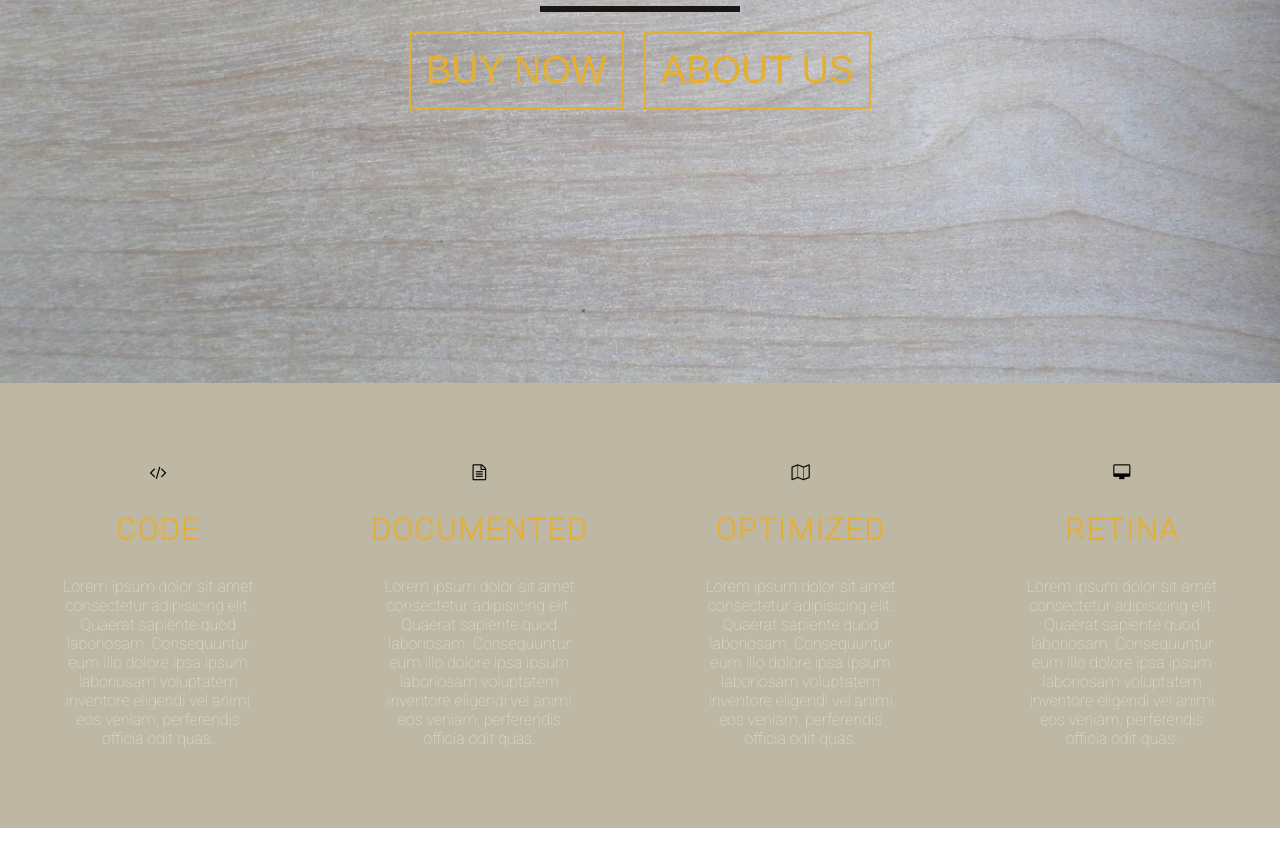
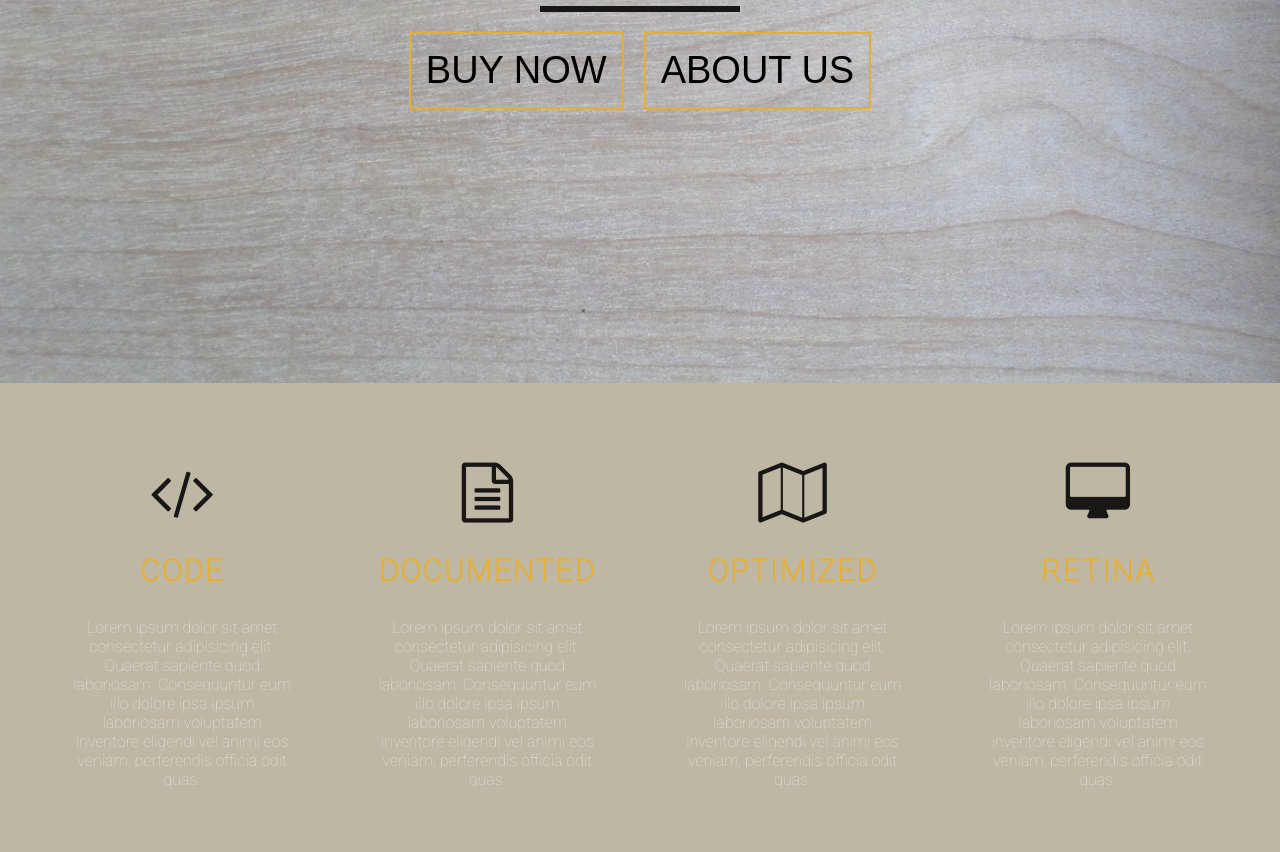
Before and after one commit to amina-786/Web, a plain HTML site: page index.html in a window 1280 px wide. Shown: the part 420-1272 px from the top of the page. Drawn offline with Linux system fonts and the light colour scheme.

Commit message:
add skills

```diff
--- a/main.css
+++ b/main.css
@@ -120,8 +120,9 @@ nav ul li a:hover{
     text-transform: uppercase;
     margin: 0 10px;
     background: transparent;
+
     border: 2px solid #e6af2e;
-    color: #e6af2e;
+
 }
 
 .banner-btn button:hover{
@@ -131,22 +132,22 @@ nav ul li a:hover{
 }
 
 /* ########################## Skills Section################# */
-#skills{
+ #skills{
 
     padding: 60px  0;
     background-color: #beb7a4;
 }
 .skills-container{
-    max-width: 95vu;
+    max-width: 95vw;
     margin: 0 auto;
 
 }
 
 .skills-item{
     text-align: center;
-    margin: 20px;
+    margin: 20px  0;
 }
-.skills-item.fa{
+.skills-item .fa{
 font-size: 60px;
 color: #191716;
 }
```
